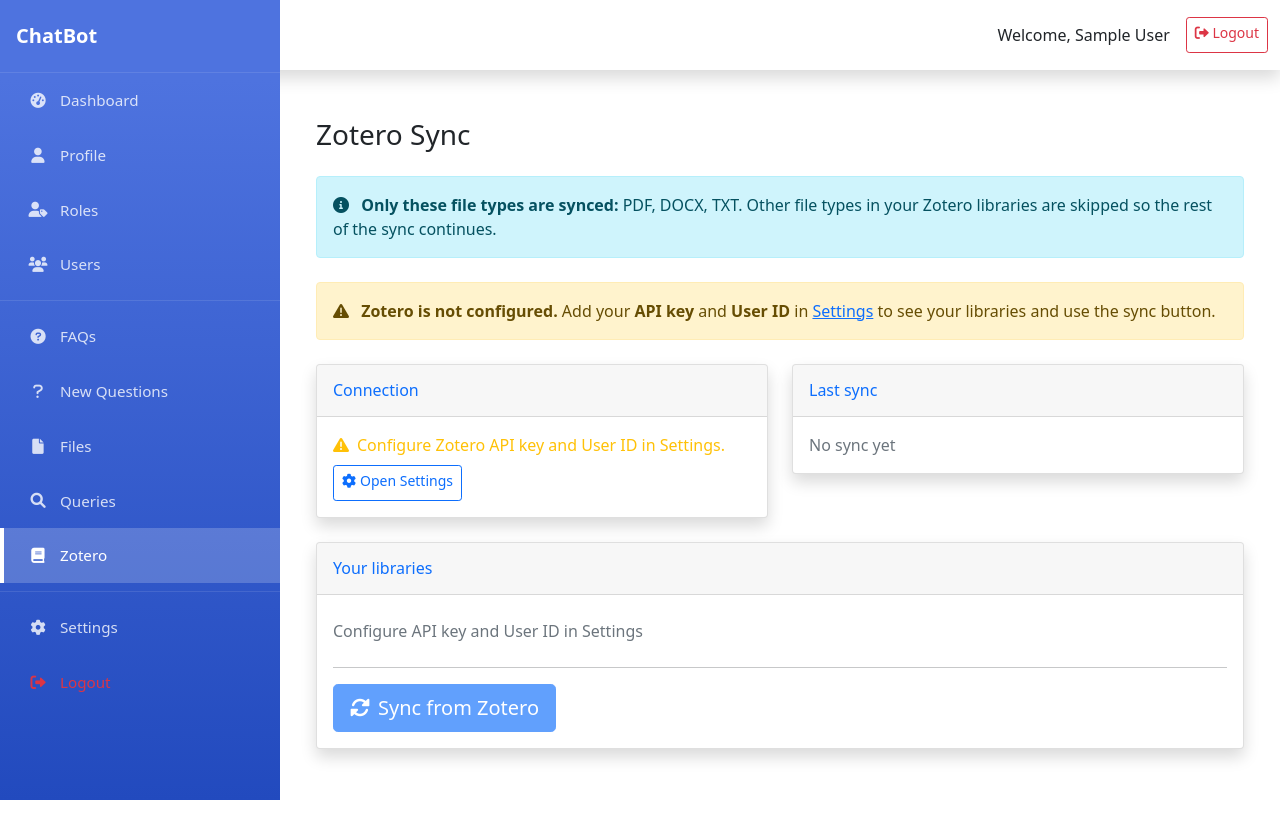
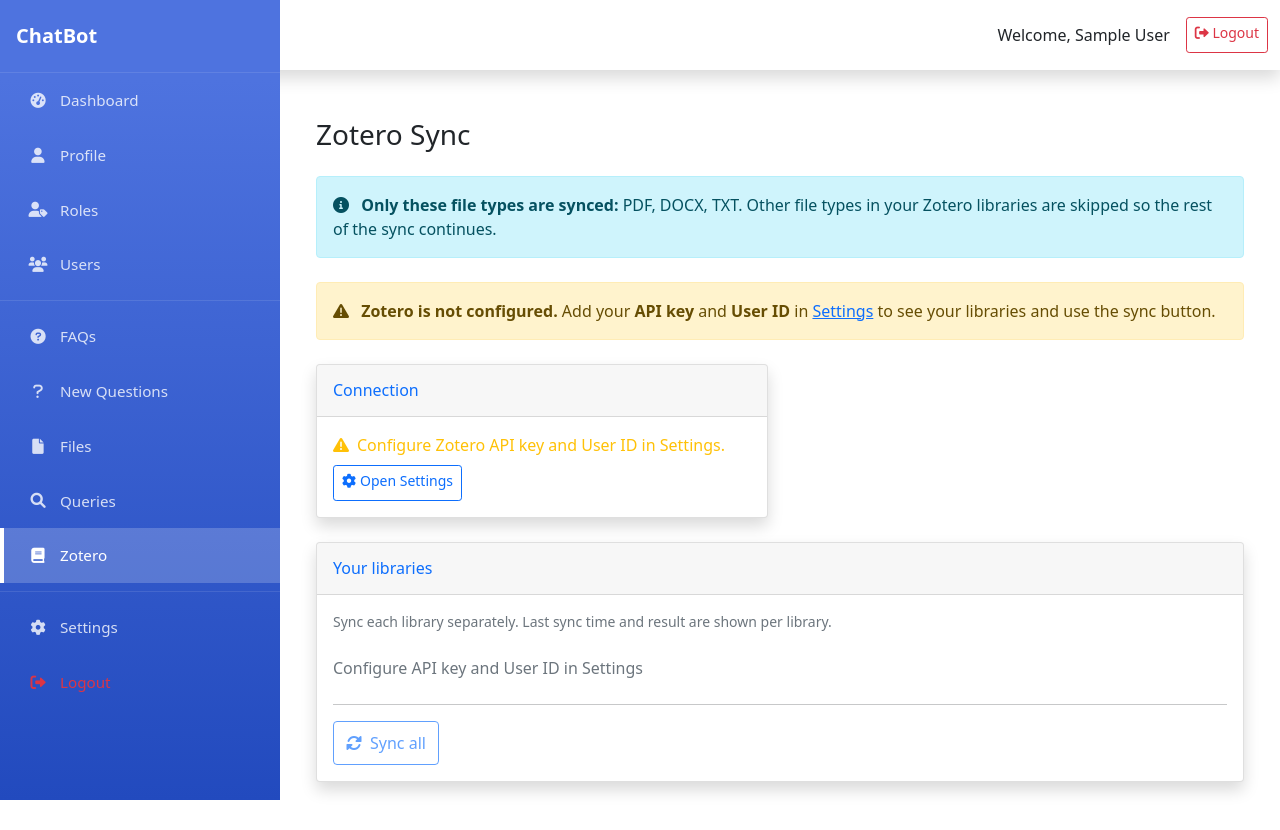
Before and after one commit to nasiriubat/thesis-rag, a Flask app: page /admin/zotero in a window 1280 px wide. Before the commit the page ends 800 px from the top, so only its background shows below. Run offline with Flask 3, Linux system fonts and the light colour scheme; the visitor is signed in with stand-in values (Sample User, id 1); data that the repository does not hold is empty; parts of the project's set-up code (start-up, migrations or seed data) failed here and were passed over.

Commit message:
XOTERO UI

```diff
--- a/routes.py
+++ b/routes.py
@@ -411,7 +411,7 @@ def admin_zotero():
 @main.route("/api/zotero/libraries", methods=["GET"])
 @login_required
 def api_zotero_libraries():
-    """Return list of Zotero libraries (My Library + groups) for the configured user."""
+    """Return list of Zotero libraries with per-library last sync time and result."""
     try:
         api_key = Settings.query.filter_by(key="zotero_api_key").first()
         user_id = Settings.query.filter_by(key="zotero_user_id").first()
@@ -424,6 +424,20 @@ def api_zotero_libraries():
                 "message": "Configure Zotero API key and User ID in Settings.",
             })
         libraries = get_libraries(user_id.strip(), api_key.strip())
+        last_sync_raw = Settings.query.filter_by(key="zotero_last_sync_by_library").first()
+        last_result_raw = Settings.query.filter_by(key="zotero_last_sync_result_by_library").first()
+        try:
+            last_sync_by = json.loads(last_sync_raw.value) if last_sync_raw and last_sync_raw.value else {}
+        except Exception:
+            last_sync_by = {}
+        try:
+            last_result_by = json.loads(last_result_raw.value) if last_result_raw and last_result_raw.value else {}
+        except Exception:
+            last_result_by = {}
+        for lib in libraries:
+            lib_key = f"{lib['type']}/{lib['id']}"
+            lib["last_sync"] = last_sync_by.get(lib_key)
+            lib["last_sync_result"] = last_result_by.get(lib_key)
         return jsonify({"libraries": libraries, "connected": True})
     except Exception as e:
         print(f"Zotero libraries error: {e}")
@@ -434,10 +448,76 @@ def api_zotero_libraries():
         }), 500
 
 
+def _sync_one_zotero_library(lib_type, lib_id, api_key, user_id):
+    """Sync one Zotero library. Returns (synced, skipped, errors)."""
+    synced = skipped = errors = 0
+    for att in get_items_with_attachments(lib_type, lib_id, api_key):
+        item_key = att["item_key"]
+        filename = att["filename"]
+        external_id = f"zotero:{lib_type}/{lib_id}/{item_key}"
+        if File.query.filter_by(external_id=external_id).first():
+            skipped += 1
+            continue
+        data, down_filename = download_attachment_file(
+            lib_type, lib_id, item_key, api_key
+        )
+        if not data:
+            errors += 1
+            continue
+        name = down_filename or filename
+        file_like = file_like_for_zotero(data, name)
+        text = extract_text_from_file(file_like)
+        if not text:
+            skipped += 1
+            continue
+        try:
+            file_identifier = generate_and_store_embeddings(text)
+            if not file_identifier:
+                errors += 1
+                continue
+            file_like.seek(0)
+            display_name = generate_filename(file_like, text)
+            db_file = File(
+                text=text,
+                user_id=user_id,
+                file_identifier=file_identifier,
+                original_filename=display_name,
+                source="zotero",
+                external_id=external_id,
+            )
+            db.session.add(db_file)
+            synced += 1
+        except Exception as e:
+            print(f"Zotero sync error for {name}: {e}")
+            errors += 1
+            continue
+    return synced, skipped, errors
+
+
+def _update_zotero_last_sync_for_library(lib_key, now_str, result_dict):
+    """Update per-library last sync time and result in Settings (JSON)."""
+    from datetime import datetime as dt
+    for setting_key, default, update_fn in [
+        ("zotero_last_sync_by_library", "{}", lambda d: {**d, lib_key: now_str}),
+        ("zotero_last_sync_result_by_library", "{}", lambda d: {**d, lib_key: result_dict}),
+    ]:
+        setting = Settings.query.filter_by(key=setting_key).first()
+        try:
+            data = json.loads(setting.value) if setting and setting.value else {}
+        except Exception:
+            data = {}
+        data = update_fn(data)
+        value = json.dumps(data)
+        if setting:
+            setting.value = value
+        else:
+            db.session.add(Settings(key=setting_key, value=value))
+
+
 @main.route("/api/zotero/sync", methods=["POST"])
 @login_required
 def api_zotero_sync():
-    """Sync allowed file types from My Library and all groups. Skips unsupported types."""
+    """Sync one library or all. POST body: {} for all, or {"library_type": "user", "library_id": "123"} for one."""
     try:
         api_key_setting = Settings.query.filter_by(key="zotero_api_key").first()
         user_id_setting = Settings.query.filter_by(key="zotero_user_id").first()
@@ -451,79 +531,56 @@ def api_zotero_sync():
 
         api_key = api_key.strip()
         user_id = user_id.strip()
-        synced = 0
-        skipped = 0
-        errors = 0
-
-        for lib in get_libraries(user_id, api_key):
-            lib_type = lib["type"]
-            lib_id = lib["id"]
-            for att in get_items_with_attachments(lib_type, lib_id, api_key):
-                item_key = att["item_key"]
-                filename = att["filename"]
-                external_id = f"zotero:{lib_type}/{lib_id}/{item_key}"
-                if File.query.filter_by(external_id=external_id).first():
-                    skipped += 1
-                    continue
-                data, down_filename = download_attachment_file(
-                    lib_type, lib_id, item_key, api_key
-                )
-                if not data:
-                    errors += 1
-                    continue
-                name = down_filename or filename
-                file_like = file_like_for_zotero(data, name)
-                text = extract_text_from_file(file_like)
-                if not text:
-                    skipped += 1
-                    continue
-                try:
-                    file_identifier = generate_and_store_embeddings(text)
-                    if not file_identifier:
-                        errors += 1
-                        continue
-                    file_like.seek(0)
-                    display_name = generate_filename(file_like, text)
-                    db_file = File(
-                        text=text,
-                        user_id=current_user.id,
-                        file_identifier=file_identifier,
-                        original_filename=display_name,
-                        source="zotero",
-                        external_id=external_id,
-                    )
-                    db.session.add(db_file)
-                    synced += 1
-                except Exception as e:
-                    print(f"Zotero sync error for {name}: {e}")
-                    errors += 1
-                    continue
-
-        db.session.commit()
-
-        # Update last sync time and result
+        data = request.get_json(silent=True) or {}
+        library_type = data.get("library_type")
+        library_id = data.get("library_id")
+
         from datetime import datetime as dt
         now_str = dt.utcnow().strftime("%Y-%m-%dT%H:%M:%SZ")
-        result_json = json.dumps({"synced": synced, "skipped": skipped, "errors": errors})
-        for key, value in [
-            ("zotero_last_sync", now_str),
-            ("zotero_last_sync_result", result_json),
-        ]:
-            setting = Settings.query.filter_by(key=key).first()
-            if setting:
-                setting.value = value
-            else:
-                db.session.add(Settings(key=key, value=value))
-        db.session.commit()
-
-        message = f"Synced {synced} file(s). Skipped: {skipped}. Errors: {errors}."
-        return jsonify({
-            "type": "success",
-            "message": message,
-            "synced": synced,
-            "skipped": skipped,
-            "errors": errors,
-        })
+
+        if library_type and library_id:
+            # Sync single library
+            synced, skipped, errors = _sync_one_zotero_library(
+                library_type, library_id, api_key, current_user.id
+            )
+            db.session.commit()
+            lib_key = f"{library_type}/{library_id}"
+            _update_zotero_last_sync_for_library(
+                lib_key, now_str, {"synced": synced, "skipped": skipped, "errors": errors}
+            )
+            db.session.commit()
+            message = f"Synced {synced} file(s). Skipped: {skipped}. Errors: {errors}."
+            return jsonify({
+                "type": "success",
+                "message": message,
+                "synced": synced,
+                "skipped": skipped,
+                "errors": errors,
+                "library_key": lib_key,
+            })
+        else:
+            # Sync all libraries
+            total_synced = total_skipped = total_errors = 0
+            for lib in get_libraries(user_id, api_key):
+                st, sk, er = _sync_one_zotero_library(
+                    lib["type"], lib["id"], api_key, current_user.id
+                )
+                total_synced += st
+                total_skipped += sk
+                total_errors += er
+                lib_key = f"{lib['type']}/{lib['id']}"
+                _update_zotero_last_sync_for_library(
+                    lib_key, now_str, {"synced": st, "skipped": sk, "errors": er}
+                )
+            db.session.commit()
+            message = f"Synced {total_synced} file(s). Skipped: {total_skipped}. Errors: {total_errors}."
+            return jsonify({
+                "type": "success",
+                "message": message,
+                "synced": total_synced,
+                "skipped": total_skipped,
+                "errors": total_errors,
+            })
     except Exception as e:
         print(f"Zotero sync error: {e}")
         db.session.rollback()
@@ -562,14 +619,20 @@ def admin_backup():
                     full = os.path.join(dirpath, name)
                     arcname = os.path.join("thesis-rag", rel_base, name) if rel_base else os.path.join("thesis-rag", name)
                     zf.write(full, arcname)
-            # Include SQLite database (same file the app uses)
+            # Include SQLite database: from config URI and/or instance/ (Flask often puts DB there)
             db_uri = current_app.config.get("SQLALCHEMY_DATABASE_URI", "")
+            added_db_path = None
             if db_uri.startswith("sqlite:///"):
                 db_path = db_uri.replace("sqlite:///", "", 1).strip()
                 if not os.path.isabs(db_path):
                     db_path = os.path.join(root, db_path)
                 if os.path.isfile(db_path):
                     zf.write(db_path, os.path.join("thesis-rag", os.path.basename(db_path)))
+                    added_db_path = os.path.normpath(db_path)
+            instance_db = os.path.join(root, "instance", "chatbot.db")
+            if os.path.isfile(instance_db):
+                if added_db_path is None or not os.path.samefile(added_db_path, instance_db):
+                    zf.write(instance_db, os.path.join("thesis-rag", "instance", "chatbot.db"))
         buf.seek(0)
         filename = f"thesis-rag-backup-{datetime.now().strftime('%Y%m%d-%H%M')}.zip"
         return send_file(
--- a/templates/admin/zotero.html
+++ b/templates/admin/zotero.html
@@ -47,6 +47,10 @@
     }
     .zotero-lib-list li:last-child { border-bottom: none; }
     .zotero-lib-list .badge { font-size: 0.75rem; }
+    .zotero-lib-row { align-items: center; gap: 0.75rem; flex-wrap: wrap; }
+    .zotero-lib-name { flex: 1; min-width: 120px; }
+    .zotero-lib-meta { font-size: 0.875rem; color: #6c757d; }
+    .zotero-lib-actions { flex-shrink: 0; }
 </style>
 {% endblock %}
 
@@ -84,28 +88,6 @@
                 </div>
             </div>
         </div>
-        <div class="col-lg-6">
-            <div class="card shadow mb-4">
-                <div class="card-header py-3 d-flex justify-content-between align-items-center">
-                    <h6 class="m-0 font-weight-bold text-primary">Last sync</h6>
-                </div>
-                <div class="card-body">
-                    <div id="zotero-last-sync">
-                        {% if settings.get('zotero_last_sync') %}
-                        <p class="mb-1">
-                            <i class="fas fa-clock me-2"></i>
-                            <span id="zotero-last-sync-time">{{ settings.get('zotero_last_sync') }}</span>
-                        </p>
-                        {% if last_sync_summary %}
-                        <p class="small text-muted mb-0" id="zotero-last-sync-result">{{ last_sync_summary }}</p>
-                        {% endif %}
-                        {% else %}
-                        <p class="text-muted mb-0" id="zotero-last-sync-time">No sync yet</p>
-                        {% endif %}
-                    </div>
-                </div>
-            </div>
-        </div>
     </div>
 
     <div class="card shadow mb-4">
@@ -113,12 +95,13 @@
             <h6 class="m-0 font-weight-bold text-primary">Your libraries</h6>
         </div>
         <div class="card-body">
+            <p class="text-muted small mb-3">Sync each library separately. Last sync time and result are shown per library.</p>
             <ul class="zotero-lib-list" id="zotero-libraries">
                 <li class="text-muted"><i class="fas fa-spinner fa-spin me-2"></i>Loading…</li>
             </ul>
-            <hr>
-            <button type="button" class="btn btn-primary btn-lg" id="zotero-sync-btn" disabled>
-                <i class="fas fa-sync-alt me-2"></i>Sync from Zotero
+            <hr class="my-3">
+            <button type="button" class="btn btn-outline-primary" id="zotero-sync-all-btn" disabled title="Sync all libraries">
+                <i class="fas fa-sync-alt me-2"></i>Sync all
             </button>
         </div>
     </div>
@@ -137,8 +120,47 @@
 (function() {
     const statusEl = document.getElementById('zotero-connection-status');
     const libListEl = document.getElementById('zotero-libraries');
-    const syncBtn = document.getElementById('zotero-sync-btn');
+    const syncAllBtn = document.getElementById('zotero-sync-all-btn');
     const loaderEl = document.getElementById('zotero-loader');
+
+    function formatSyncTime(iso) {
+        if (!iso) return 'Never';
+        try {
+            const d = new Date(iso);
+            return d.toLocaleString(undefined, { dateStyle: 'short', timeStyle: 'short' });
+        } catch (e) { return iso; }
+    }
+
+    function formatResult(res) {
+        if (!res) return '';
+        return 'Synced: ' + (res.synced || 0) + ', Skipped: ' + (res.skipped || 0) + ', Errors: ' + (res.errors || 0);
+    }
+
+    function runSync(payload, btn) {
+        if (btn) btn.disabled = true;
+        loaderEl.classList.add('show');
+        fetch('{{ url_for("main.api_zotero_sync") }}', {
+            method: 'POST',
+            headers: { 'Content-Type': 'application/json', 'X-Requested-With': 'XMLHttpRequest' },
+            body: JSON.stringify(payload || {})
+        })
+            .then(r => r.json())
+            .then(data => {
+                loaderEl.classList.remove('show');
+                if (btn) btn.disabled = false;
+                if (data.type === 'success') {
+                    toastr.success(data.message);
+                    loadLibraries();
+                } else {
+                    toastr.error(data.message || 'Sync failed');
+                }
+            })
+            .catch(function() {
+                loaderEl.classList.remove('show');
+                if (btn) btn.disabled = false;
+                toastr.error('Sync request failed');
+            });
+    }
 
     function loadLibraries() {
         fetch('{{ url_for("main.api_zotero_libraries") }}')
@@ -147,14 +169,33 @@
                 if (data.connected) {
                     document.getElementById('zotero-not-configured-alert').classList.add('d-none');
                     statusEl.innerHTML = '<p class="text-success mb-0"><i class="fas fa-check-circle me-2"></i>Connected</p>';
-                    syncBtn.disabled = false;
+                    syncAllBtn.disabled = false;
                     libListEl.innerHTML = '';
                     if (data.libraries && data.libraries.length) {
                         data.libraries.forEach(function(lib) {
                             const li = document.createElement('li');
+                            li.className = 'zotero-lib-row d-flex';
                             const badge = lib.type === 'user' ? 'primary' : 'secondary';
-                            li.innerHTML = '<span class="badge bg-' + badge + '">' + lib.type + '</span> ' + (lib.name || lib.id);
+                            const lastSync = formatSyncTime(lib.last_sync);
+                            const resultText = formatResult(lib.last_sync_result);
+                            const syncBtnId = 'zotero-sync-' + lib.type + '-' + lib.id.replace(/\W/g, '_');
+                            li.innerHTML =
+                                '<div class="zotero-lib-name">' +
+                                '<span class="badge bg-' + badge + ' me-2">' + lib.type + '</span>' +
+                                '<strong>' + (lib.name || lib.id) + '</strong>' +
+                                '</div>' +
+                                '<div class="zotero-lib-meta">' +
+                                '<span class="d-block" title="' + (lib.last_sync || '') + '"><i class="fas fa-clock me-1"></i>' + lastSync + '</span>' +
+                                (resultText ? '<span class="d-block small">' + resultText + '</span>' : '') +
+                                '</div>' +
+                                '<div class="zotero-lib-actions">' +
+                                '<button type="button" class="btn btn-primary btn-sm" id="' + syncBtnId + '" data-type="' + lib.type + '" data-id="' + lib.id + '">' +
+                                '<i class="fas fa-sync-alt me-1"></i>Sync</button>' +
+                                '</div>';
                             libListEl.appendChild(li);
+                            document.getElementById(syncBtnId).addEventListener('click', function() {
+                                runSync({ library_type: this.dataset.type, library_id: this.dataset.id }, this);
+                            });
                         });
                     } else {
                         libListEl.innerHTML = '<li class="text-muted">No libraries found</li>';
@@ -173,30 +214,8 @@
 
     loadLibraries();
 
-    syncBtn.addEventListener('click', function() {
-        syncBtn.disabled = true;
-        loaderEl.classList.add('show');
-        fetch('{{ url_for("main.api_zotero_sync") }}', {
-            method: 'POST',
-            headers: { 'Content-Type': 'application/json', 'X-Requested-With': 'XMLHttpRequest' },
-            body: JSON.stringify({})
-        })
-            .then(r => r.json())
-            .then(data => {
-                loaderEl.classList.remove('show');
-                syncBtn.disabled = false;
-                if (data.type === 'success') {
-                    toastr.success(data.message);
-                    window.location.reload();
-                } else {
-                    toastr.error(data.message || 'Sync failed');
-                }
-            })
-            .catch(function(err) {
-                loaderEl.classList.remove('show');
-                syncBtn.disabled = false;
-                toastr.error('Sync request failed');
-            });
+    syncAllBtn.addEventListener('click', function() {
+        runSync({}, this);
     });
 })();
 </script>
```
